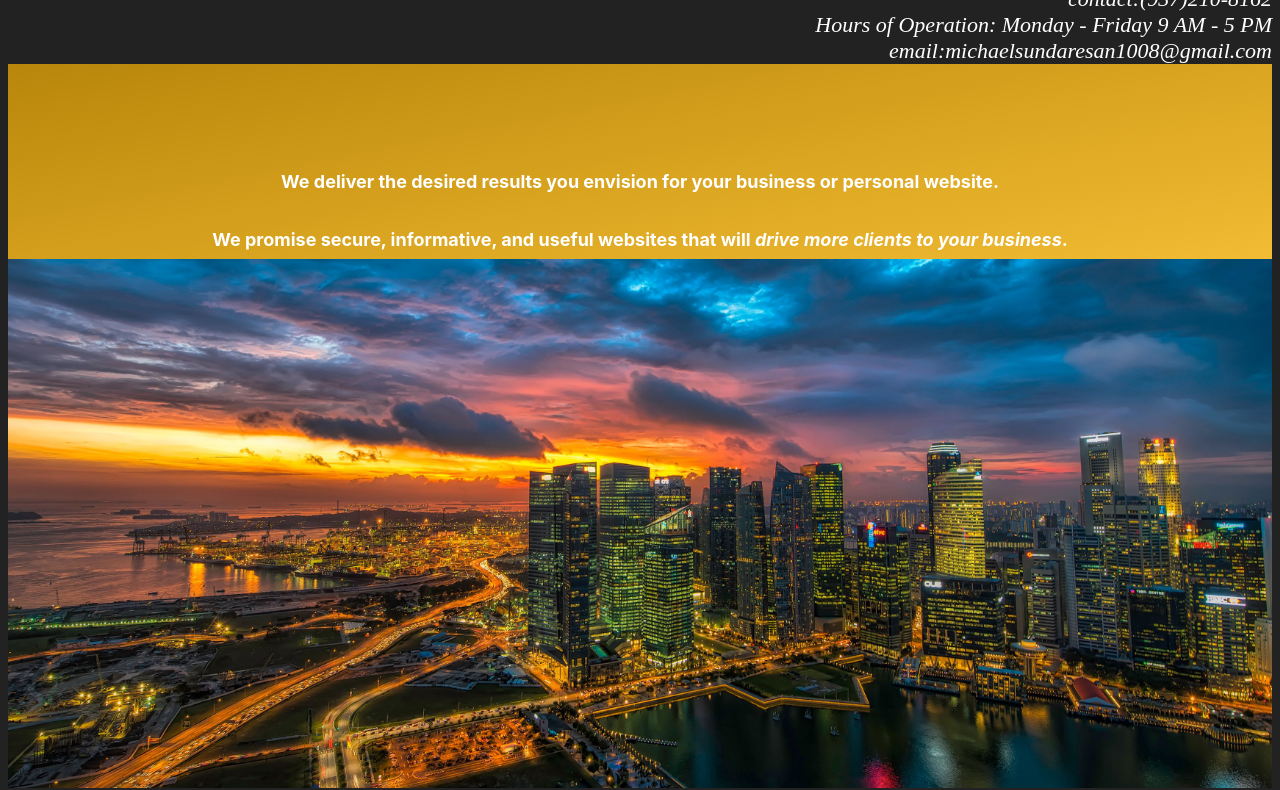
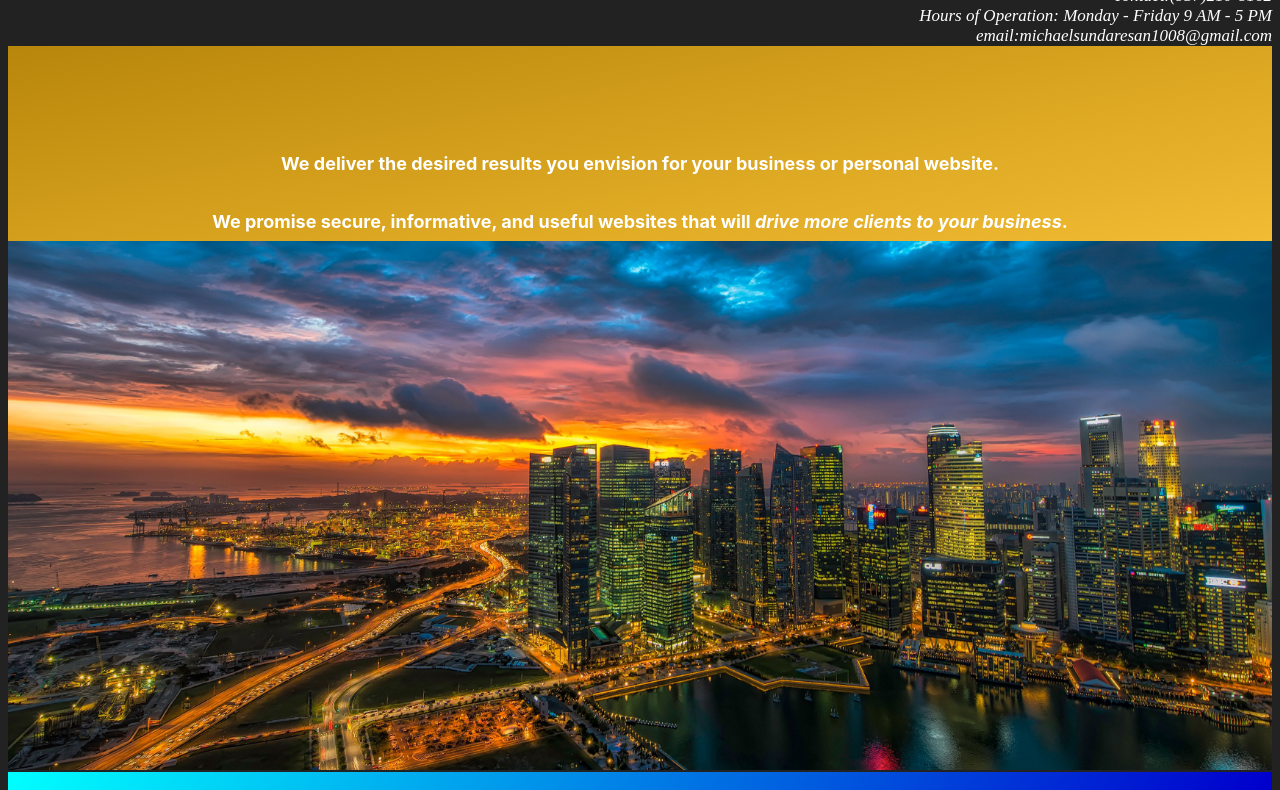
Before and after one commit to mikesun108/mikesun108.github.io, a plain HTML site: page index.html in a window 1280 px wide. Shown: the part 147-937 px from the top of the page. Drawn offline with nearby package versions, Linux system fonts and the light colour scheme; a script that the page names is missing.

Commit message:
updated info section on landing page

```diff
--- a/style.css
+++ b/style.css
@@ -156,7 +156,7 @@ i {
 }
 
 #info {
-  font-size: 2rem;
+  font-size: 1.7rem;
   font-style: italic;
   text-align: right;
 }
@@ -165,9 +165,6 @@ img {
   width: 100%;
 }
 
-#info {
-  font-size: 2.2rem;
-}
 #intropara {
   background: linear-gradient(
     to bottom right,
```
